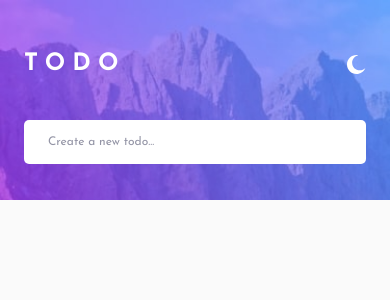
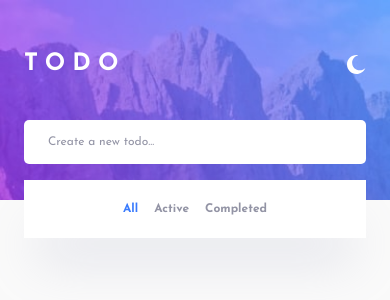
Before and after one commit to dev-rome/FM-Todo-App, a React (Vite) app: page / in a window 390 px wide. Shown: the top 300 px of the page. Built offline with nearby package versions, Linux system fonts and the light colour scheme.

Commit message:
update TodoList with filter functionality and FilterButtons component

```diff
--- /dev/null
+++ b/src/components/FilterButtons.tsx
@@ -0,0 +1,29 @@
+import type { FilterButtonsProps } from "../types";
+
+export default function FilterButtons({
+  filter,
+  onFilterChange,
+}: FilterButtonsProps) {
+  const filters: Array<{
+    label: string;
+    value: "all" | "active" | "completed";
+  }> = [
+    { label: "All", value: "all" },
+    { label: "Active", value: "active" },
+    { label: "Completed", value: "completed" },
+  ];
+
+  return (
+    <>
+      {filters.map(({ label, value }) => (
+        <button
+          key={value}
+          className={`footer-button ${filter === value ? "active" : ""}`}
+          onClick={() => onFilterChange(value)}
+        >
+          {label}
+        </button>
+      ))}
+    </>
+  );
+}
--- a/src/components/TodoList.tsx
+++ b/src/components/TodoList.tsx
@@ -1,15 +1,36 @@
+import { useState } from "react";
 import type { TodoListProps } from "../types";
 import TodoItem from "./TodoItem";
+import FilterButtons from "./FilterButtons";
 
 export default function TodoList({
   todos,
   removeTodos,
   toggleTodos,
 }: TodoListProps) {
+  const [filter, setFilter] = useState<"all" | "active" | "completed">("all");
+
+  const filteredTodos = todos.filter((todo) => {
+    if (filter === "active") return !todo.isCompleted;
+    if (filter === "completed") return todo.isCompleted;
+    return true;
+  });
+
+  const activeTodosCount = todos.filter((todo) => !todo.isCompleted).length;
+
+  const handleClearCompleted = () => {
+    todos.forEach((todo) => {
+      if (todo.isCompleted) {
+        removeTodos(todo.id);
+      }
+    });
+  };
+
   return (
+    <>
       <article className="mt-4 rounded-[5px] bg-(--list-background) shadow-(--list-box-shadow) md:mt-6">
         <ul>
-        {todos.map(({ id, task, isCompleted }) => (
+          {filteredTodos.map(({ id, task, isCompleted }) => (
             <TodoItem
               key={id}
               title={task}
@@ -19,6 +40,23 @@ export default function TodoList({
             />
           ))}
         </ul>
+        {todos.length > 0 && (
+          <div className="flex justify-between p-6">
+            <p className="text-xs text-(--footer-text) md:text-sm">
+              <span>{activeTodosCount}</span> items left
+            </p>
+            <div className="hidden md:flex md:gap-4">
+              <FilterButtons filter={filter} onFilterChange={setFilter} />
+            </div>
+            <button className="footer-button" onClick={handleClearCompleted}>
+              Clear Completed
+            </button>
+          </div>
+        )}
       </article>
+      <div className="mt-4 flex justify-center gap-4 bg-(--list-background) py-5 shadow-(--list-box-shadow) md:hidden">
+        <FilterButtons filter={filter} onFilterChange={setFilter} />
+      </div>
+    </>
   );
 }
```
Lines whose indentation alone changed are shown as unchanged.
